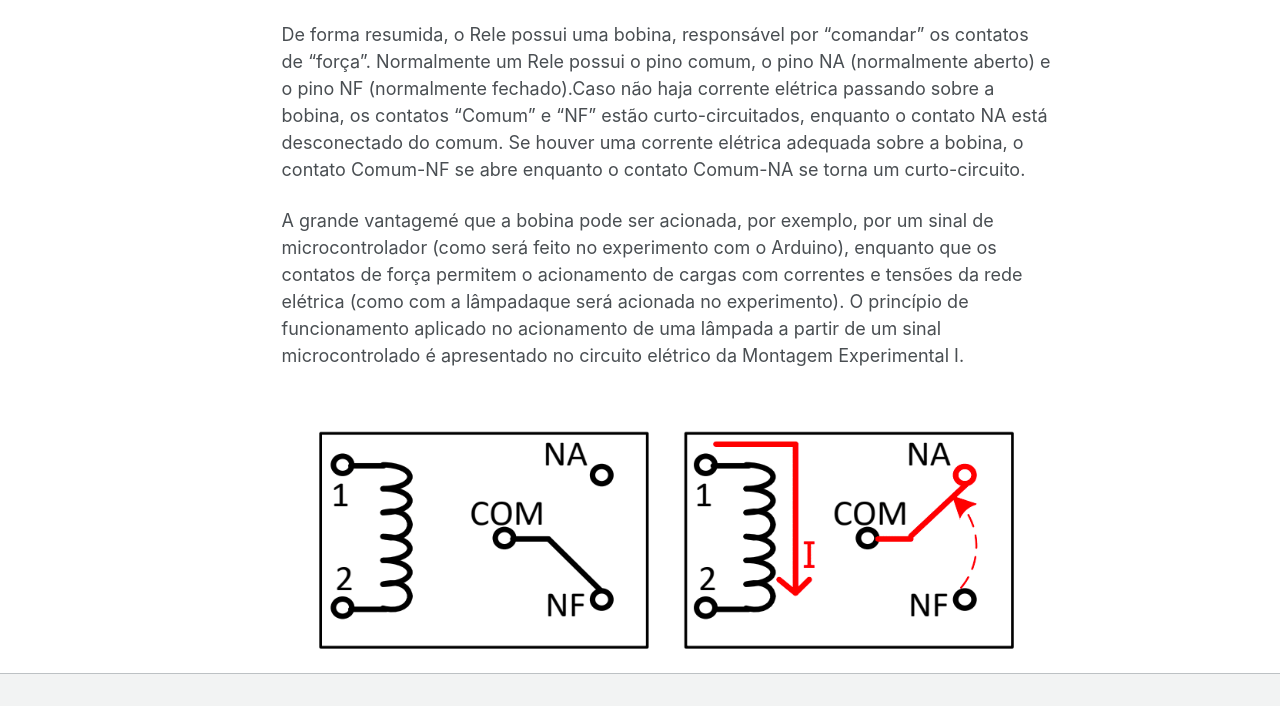
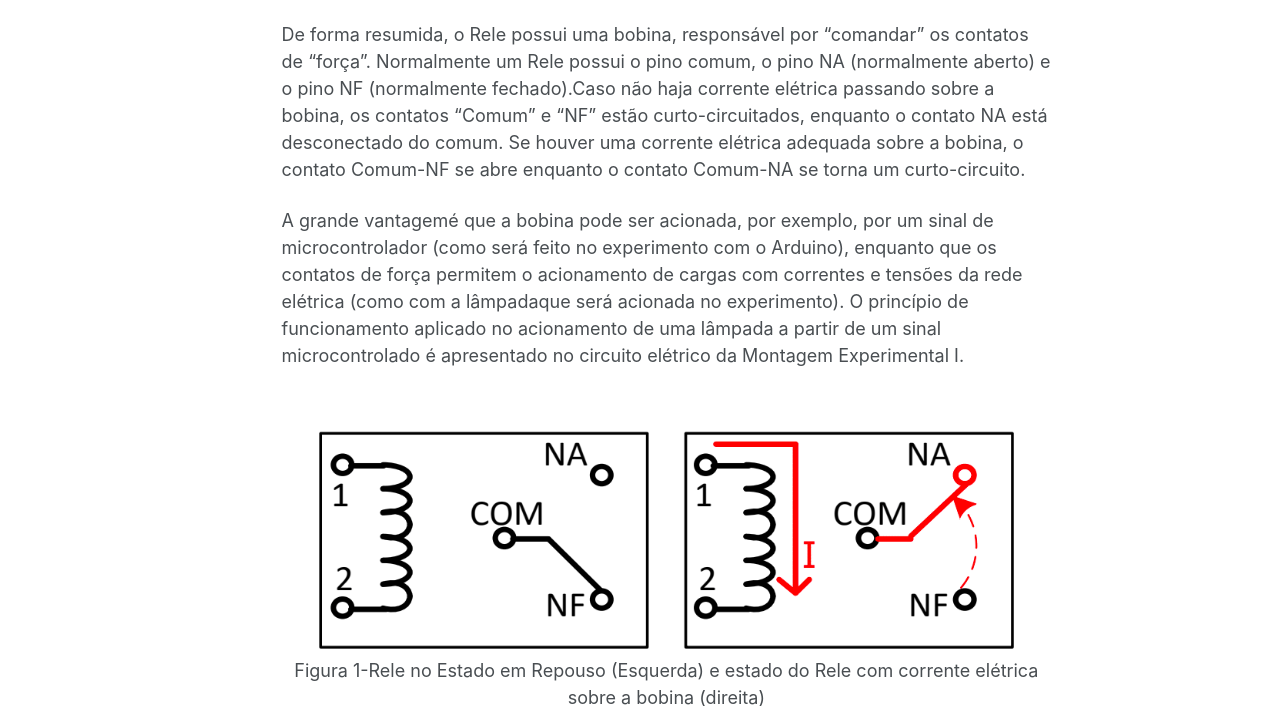
Before and after one commit to brandaogbs/brandaogbs.github.io, a Jekyll site: the page built from _pages/integrador/lab1/00.md, in a window 1280 px wide and 900 px high, scrolled down 1430 px, cut to the strip 0-706 px from the top of the window. Built offline with Jekyll 4.4.1, drawn with Linux system fonts in a browser that asks for light colours.

Commit message:
add rele

```diff
--- a/_pages/integrador/lab1/00.md
+++ b/_pages/integrador/lab1/00.md
@@ -50,4 +50,7 @@ De forma resumida, o Rele possui uma bobina, responsável por “comandar” os
 
 A grande vantagemé que a bobina pode ser acionada, por exemplo, por um sinal de microcontrolador (como será feito no experimento com o Arduino), enquanto que os contatos de força permitem o acionamento de cargas com correntes e tensões da rede elétrica (como com a lâmpadaque será acionada no experimento). O princípio de funcionamento aplicado no acionamento de uma lâmpada a partir de um sinal microcontrolado é apresentado no circuito elétrico da Montagem Experimental I.
 
-<center><br/><img src='/images/integrador/lab1/rele.png'></center>
+<center><br/>
+<img src='/images/integrador/lab1/rele.png'>
+Figura 1-Rele no Estado em Repouso (Esquerda) e estado do Rele com corrente elétrica sobre a bobina (direita)
+</center>
```
